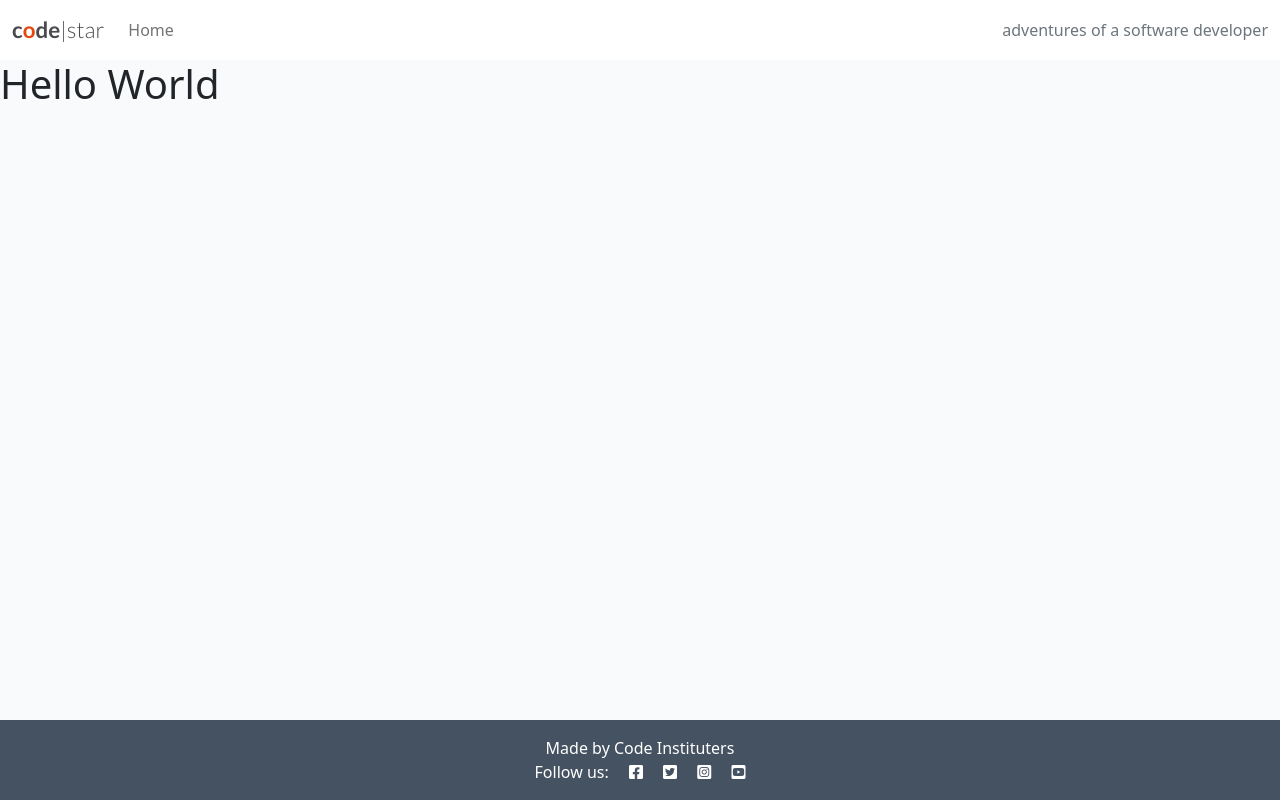
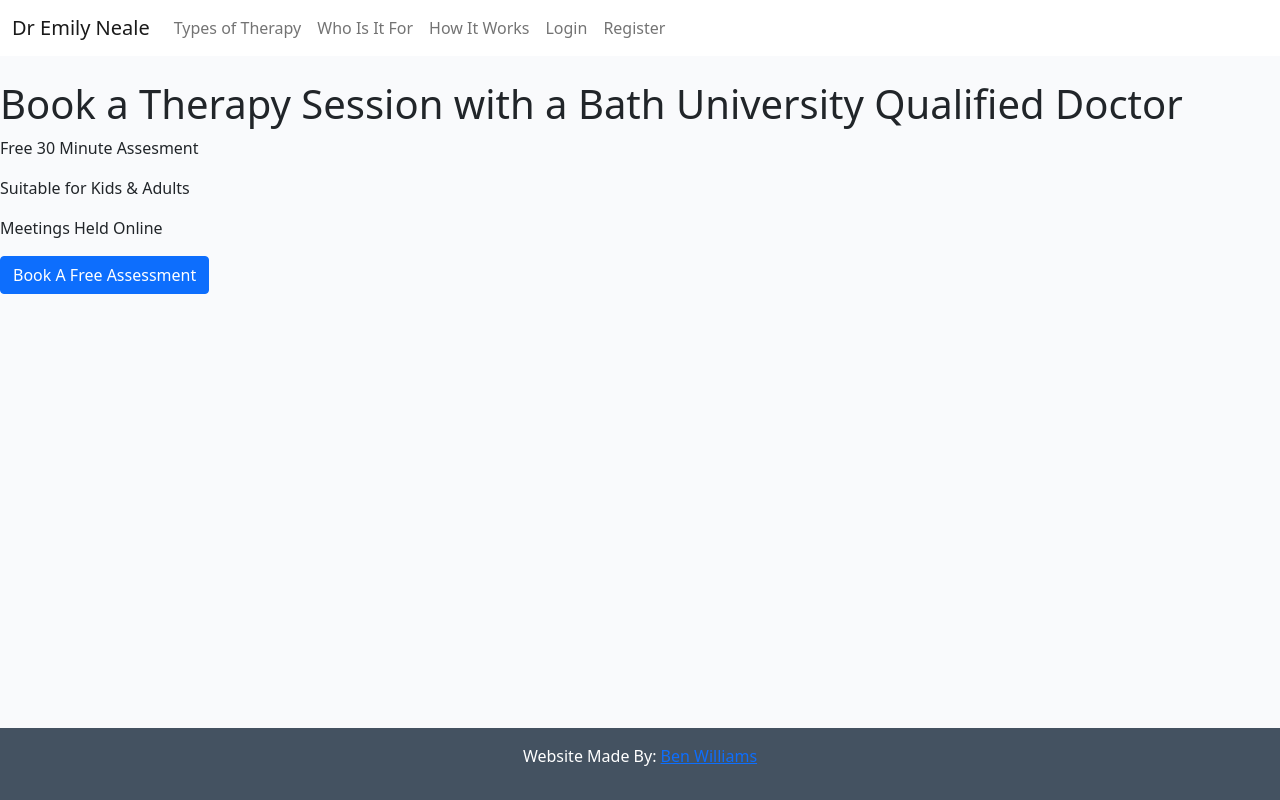
Before and after one commit to BenWilliams89/Psychology-Website, a Django app: page / in a window 1280 px wide. Run offline with Django 4.2, Linux system fonts and the light colour scheme.

Commit message:
Add navbar links and header home text

```diff
--- a/blog/templates/home.html
+++ b/blog/templates/home.html
@@ -1,6 +1,11 @@
 {% extends 'base.html' %} {% block content %}
 {% load static %}
+<br>
+<h1>Book a Therapy Session with a Bath University Qualified Doctor</h1>
+<p>Free 30 Minute Assesment</p>
+<p>Suitable for Kids & Adults</p>
+<p>Meetings Held Online</p>
 
-<h1>Hello World</h1>
+<button class="btn btn-primary">Book A Free Assessment</button>
 
 {% endblock content %}
--- a/templates/base.html
+++ b/templates/base.html
@@ -31,8 +31,7 @@
     <!-- Navigation -->
     <nav class="navbar navbar-expand-lg navbar-light bg-white">
         <div class="container-fluid">
-            <a class="navbar-brand" href="{% url 'home.html' %}"><span class="brand">c<span class="red-o">o</span>de<span
-                        class="thin">|star</span></span></a>
+            <a class="navbar-brand" href="{% url 'home.html' %}"><span>Dr Emily Neale</span></a>
             <button class="navbar-toggler" type="button" data-bs-toggle="collapse" data-bs-target="#navbarText"
                 aria-controls="navbarText" aria-expanded="false" aria-label="Toggle navigation">
                 <span class="navbar-toggler-icon"></span>
@@ -41,13 +40,26 @@
                 <ul class="navbar-nav me-auto mb-2 mb-lg-0">
                     <li class="nav-item">
                         <a class="nav-link {% if request.path == home_url %}active{% endif %}" aria-current="page"
-                            href="#">Home</a>
+                            href="#">Types of Therapy</a>
+                    </li>
+                    <li class="nav-item">
+                        <a class="nav-link {% if request.path == home_url %}active{% endif %}" aria-current="page"
+                            href="#">Who Is It For</a>
+                    </li>
+                    <li class="nav-item">
+                        <a class="nav-link {% if request.path == home_url %}active{% endif %}" aria-current="page"
+                            href="#">How It Works</a>
+                    </li>
+                    <li class="nav-item">
+                        <a class="nav-link {% if request.path == home_url %}active{% endif %}" aria-current="page"
+                            href="#">Login</a>
+                    </li>
+                    <li class="nav-item">
+                        <a class="nav-link {% if request.path == home_url %}active{% endif %}" aria-current="page"
+                            href="#">Register</a>
                     </li>
 
                 </ul>
-                <span class="navbar-text text-muted">
-                    adventures of a software developer
-                </span>
             </div>
         </div>
     </nav>
@@ -62,11 +74,9 @@
 
     <!-- Footer -->
     <footer class="footer mt-auto py-3 dark-bg">
-        <p class="m-0 text-center text-white">Made by Code Instituters</p>
-        <p class="m-0 text-center text-white">Follow us: <i class="fab fa-facebook-square ms-3"></i>
-            <i class="fab fa-twitter-square ms-3"></i>
-            <i class="fab fa-instagram-square ms-3"></i>
-            <i class="fab fa-youtube-square ms-3"></i>
+        <p class="m-0 text-center text-white">Website Made By: <a href="https://github.com/BenWilliams89?tab=overview&from=2025-01-01&to=2025-01-20" target="_blank">Ben Williams</a></p>
+
+
         </p>
     </footer>
 
```
